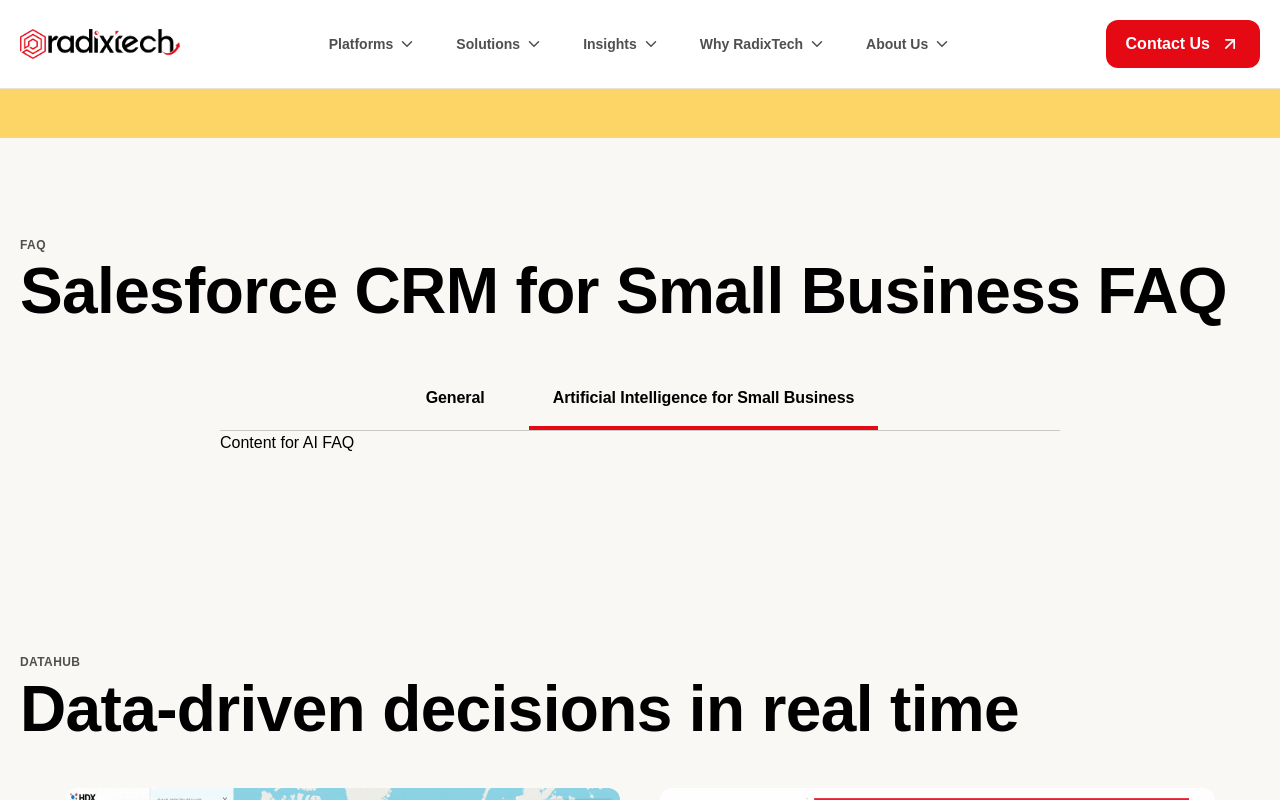
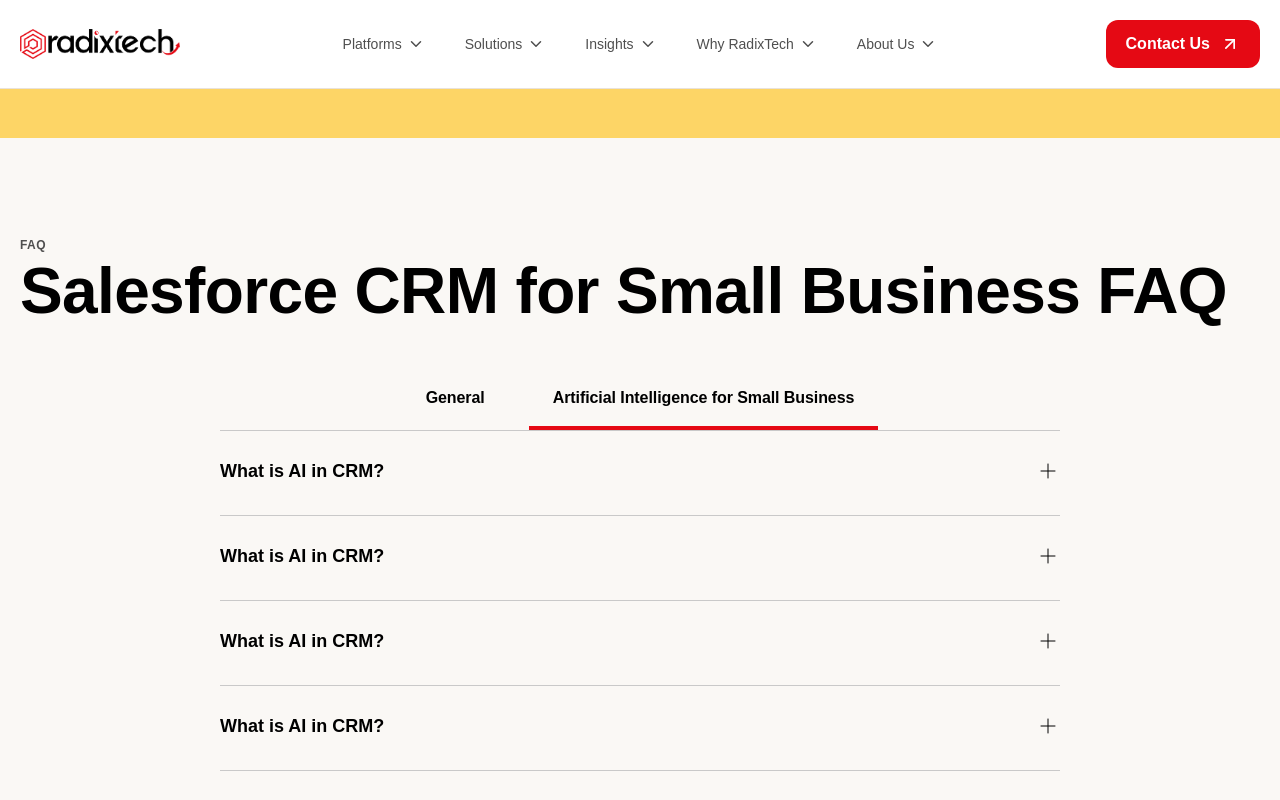
Before and after one commit to tahabaigdev/radixtech, a React (Vite) app: page / in a window 1280 px wide. Both pictures are taken after a click on the button "Artificial Intelligence for Small Business". Shown: the part 1982-2782 px from the top of the page. Built offline with nearby package versions, Linux system fonts and the light colour scheme.

Commit message:
Project Updated

```diff
--- a/src/components/Book_Sec/Book_Sec.jsx
+++ b/src/components/Book_Sec/Book_Sec.jsx
@@ -1,5 +1,5 @@
 import { Calendar } from "lucide-react";
-import CtaImage from "../../assets/images/cta-image.svg";
+import CtaImage from "../../assets/images/schedule-img.jpg";
 import { motion } from "framer-motion";
 import { useInView } from "react-intersection-observer";
 
--- a/src/components/Dropdowns/About_Dropdown.jsx
+++ b/src/components/Dropdowns/About_Dropdown.jsx
@@ -14,7 +14,7 @@
             <li key={item.id}>
               <NavLink
                 to={item.link}
-                className="flex items-center gap-[1rem] rounded-[.8rem] px-[1.6rem] py-[1.2rem] text-[1.4rem] font-semibold leading-[2.24rem] hover:bg-[#FAF8F5]"
+                className="flex items-center gap-[1rem] rounded-[.8rem] px-[1.6rem] py-[1.2rem] text-[1.4rem] font-medium leading-[2.24rem] hover:bg-[#FAF8F5]"
               >
                 <item.icon className="h-[2rem] w-[2rem]" />
 
@@ -35,7 +35,7 @@
             <li key={item.id}>
               <NavLink
                 to={item.link}
-                className="flex items-center gap-[1rem] rounded-[.8rem] px-[1.6rem] py-[1.2rem] text-[1.4rem] font-semibold leading-[2.24rem] hover:bg-[#FAF8F5]"
+                className="flex items-center gap-[1rem] rounded-[.8rem] px-[1.6rem] py-[1.2rem] text-[1.4rem] font-medium leading-[2.24rem] hover:bg-[#FAF8F5]"
               >
                 <item.icon className="h-[2rem] w-[2rem]" />
 
--- a/src/components/Dropdowns/Insights_Dropdown.jsx
+++ b/src/components/Dropdowns/Insights_Dropdown.jsx
@@ -14,7 +14,7 @@
             <li key={item.id}>
               <NavLink
                 to={item.link}
-                className="flex items-center gap-[1rem] rounded-[.8rem] px-[1.6rem] py-[1.2rem] text-[1.4rem] font-semibold leading-[2.24rem] hover:bg-[#FAF8F5]"
+                className="flex items-center gap-[1rem] rounded-[.8rem] px-[1.6rem] py-[1.2rem] text-[1.4rem] font-medium leading-[2.24rem] hover:bg-[#FAF8F5]"
               >
                 <item.icon className="h-[2rem] w-[2rem]" />
 
@@ -35,7 +35,7 @@
             <li key={item.id}>
               <NavLink
                 to={item.link}
-                className="flex items-center gap-[1rem] rounded-[.8rem] px-[1.6rem] py-[1.2rem] text-[1.4rem] font-semibold leading-[2.24rem] hover:bg-[#FAF8F5]"
+                className="flex items-center gap-[1rem] rounded-[.8rem] px-[1.6rem] py-[1.2rem] text-[1.4rem] font-medium leading-[2.24rem] hover:bg-[#FAF8F5]"
               >
                 <item.icon className="h-[2rem] w-[2rem]" />
 
--- a/src/components/Dropdowns/Platform_Dropdown.jsx
+++ b/src/components/Dropdowns/Platform_Dropdown.jsx
@@ -14,7 +14,7 @@
             <li key={item.id}>
               <NavLink
                 to={item.link}
-                className="flex items-center gap-[1rem] rounded-[.8rem] px-[1.6rem] py-[1.2rem] text-[1.4rem] font-semibold leading-[2.24rem] hover:bg-[#FAF8F5]"
+                className="flex items-center gap-[1rem] rounded-[.8rem] px-[1.6rem] py-[1.2rem] text-[1.4rem] font-medium leading-[2.24rem] hover:bg-[#FAF8F5]"
               >
                 <item.icon className="h-[2rem] w-[2rem]" />
 
@@ -35,7 +35,7 @@
             <li key={item.id}>
               <NavLink
                 to={item.link}
-                className="flex items-center gap-[1rem] rounded-[.8rem] px-[1.6rem] py-[1.2rem] text-[1.4rem] font-semibold leading-[2.24rem] hover:bg-[#FAF8F5]"
+                className="flex items-center gap-[1rem] rounded-[.8rem] px-[1.6rem] py-[1.2rem] text-[1.4rem] font-medium leading-[2.24rem] hover:bg-[#FAF8F5]"
               >
                 <item.icon className="h-[2rem] w-[2rem]" />
 
--- a/src/components/Dropdowns/Solutions_Dropdown.jsx
+++ b/src/components/Dropdowns/Solutions_Dropdown.jsx
@@ -14,7 +14,7 @@
             <li key={item.id}>
               <NavLink
                 to={item.link}
-                className="flex items-center gap-[1rem] rounded-[.8rem] px-[1.6rem] py-[1.2rem] text-[1.4rem] font-semibold leading-[2.24rem] hover:bg-[#FAF8F5]"
+                className="flex items-center gap-[1rem] rounded-[.8rem] px-[1.6rem] py-[1.2rem] text-[1.4rem] font-medium leading-[2.24rem] hover:bg-[#FAF8F5]"
               >
                 <item.icon className="h-[2rem] w-[2rem]" />
 
@@ -35,7 +35,7 @@
             <li key={item.id}>
               <NavLink
                 to={item.link}
-                className="flex items-center gap-[1rem] rounded-[.8rem] px-[1.6rem] py-[1.2rem] text-[1.4rem] font-semibold leading-[2.24rem] hover:bg-[#FAF8F5]"
+                className="flex items-center gap-[1rem] rounded-[.8rem] px-[1.6rem] py-[1.2rem] text-[1.4rem] font-medium leading-[2.24rem] hover:bg-[#FAF8F5]"
               >
                 <item.icon className="h-[2rem] w-[2rem]" />
 
--- a/src/components/Dropdowns/Why_Dropdown.jsx
+++ b/src/components/Dropdowns/Why_Dropdown.jsx
@@ -14,7 +14,7 @@
             <li key={item.id}>
               <NavLink
                 to={item.link}
-                className="flex items-center gap-[1rem] rounded-[.8rem] px-[1.6rem] py-[1.2rem] text-[1.4rem] font-semibold leading-[2.24rem] hover:bg-[#FAF8F5]"
+                className="flex items-center gap-[1rem] rounded-[.8rem] px-[1.6rem] py-[1.2rem] text-[1.4rem] font-medium leading-[2.24rem] hover:bg-[#FAF8F5]"
               >
                 <item.icon className="h-[2rem] w-[2rem]" />
 
@@ -35,7 +35,7 @@
             <li key={item.id}>
               <NavLink
                 to={item.link}
-                className="flex items-center gap-[1rem] rounded-[.8rem] px-[1.6rem] py-[1.2rem] text-[1.4rem] font-semibold leading-[2.24rem] hover:bg-[#FAF8F5]"
+                className="flex items-center gap-[1rem] rounded-[.8rem] px-[1.6rem] py-[1.2rem] text-[1.4rem] font-medium leading-[2.24rem] hover:bg-[#FAF8F5]"
               >
                 <item.icon className="h-[2rem] w-[2rem]" />
 
--- a/src/components/Faq_Sec/Faq_Sec.jsx
+++ b/src/components/Faq_Sec/Faq_Sec.jsx
@@ -48,9 +48,41 @@
                   title="What is AI in CRM?"
                   content="AI in CRM refers to the use of artificial intelligence technologies, such as machine learning and natural language processing, to improve customer relationship management. It enables businesses to automate and optimise CRM activities, such as lead management, customer segmentation, and sales forecasting."
                 />
+
+                <Accordion
+                  title="What is AI in CRM?"
+                  content="AI in CRM refers to the use of artificial intelligence technologies, such as machine learning and natural language processing, to improve customer relationship management. It enables businesses to automate and optimise CRM activities, such as lead management, customer segmentation, and sales forecasting."
+                />
+
+                <Accordion
+                  title="What is AI in CRM?"
+                  content="AI in CRM refers to the use of artificial intelligence technologies, such as machine learning and natural language processing, to improve customer relationship management. It enables businesses to automate and optimise CRM activities, such as lead management, customer segmentation, and sales forecasting."
+                />
               </div>
             )}
-            {activeTab === "AI" && <div>Content for AI FAQ</div>}
+            {activeTab === "AI" && (
+              <div>
+                <Accordion
+                  title="What is AI in CRM?"
+                  content="AI in CRM refers to the use of artificial intelligence technologies, such as machine learning and natural language processing, to improve customer relationship management. It enables businesses to automate and optimise CRM activities, such as lead management, customer segmentation, and sales forecasting."
+                />
+
+                <Accordion
+                  title="What is AI in CRM?"
+                  content="AI in CRM refers to the use of artificial intelligence technologies, such as machine learning and natural language processing, to improve customer relationship management. It enables businesses to automate and optimise CRM activities, such as lead management, customer segmentation, and sales forecasting."
+                />
+
+                <Accordion
+                  title="What is AI in CRM?"
+                  content="AI in CRM refers to the use of artificial intelligence technologies, such as machine learning and natural language processing, to improve customer relationship management. It enables businesses to automate and optimise CRM activities, such as lead management, customer segmentation, and sales forecasting."
+                />
+
+                <Accordion
+                  title="What is AI in CRM?"
+                  content="AI in CRM refers to the use of artificial intelligence technologies, such as machine learning and natural language processing, to improve customer relationship management. It enables businesses to automate and optimise CRM activities, such as lead management, customer segmentation, and sales forecasting."
+                />
+              </div>
+            )}
           </div>
         </div>
       </div>
--- a/src/components/Header/Header.jsx
+++ b/src/components/Header/Header.jsx
@@ -82,7 +82,7 @@
                   <NavLink
                     to={item.link}
                     onClick={handleNavlinkClick}
-                    className="nav-item inline-flex w-[100%] items-center justify-between gap-[.5rem] px-[1.6rem] py-[1.2rem] text-[1.4rem] font-semibold leading-[2.24rem] text-textPrimary hover:text-blackColor hover:underline xl:w-auto xl:justify-normal"
+                    className="nav-item inline-flex w-[100%] items-center justify-between gap-[.5rem] px-[1.6rem] py-[1.2rem] text-[1.4rem] font-medium leading-[2.24rem] text-textPrimary hover:text-blackColor hover:underline xl:w-auto xl:justify-normal"
                   >
                     {item.linkText}
                     <ChevronDown
```
Also changed, not shown: src/assets/images/schedule-img.jpg (added).
